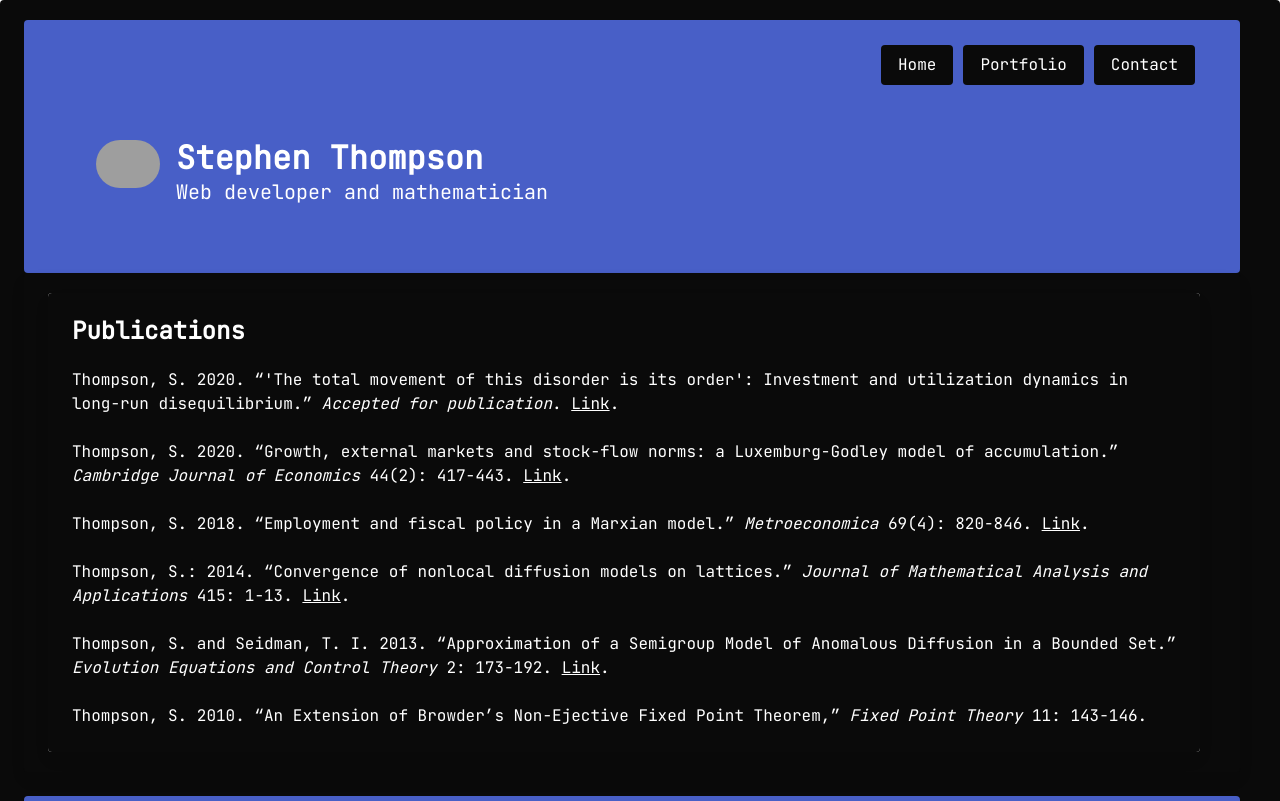
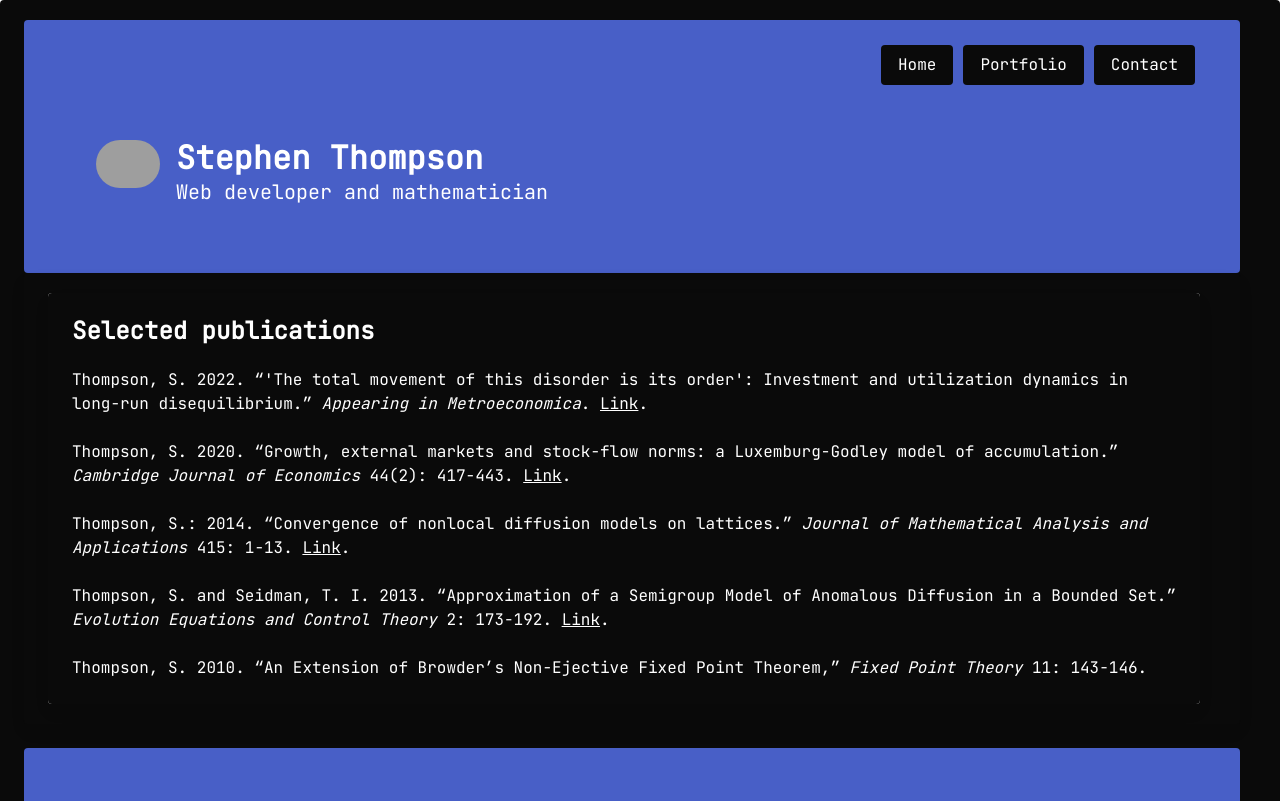
Before and after one commit to SThompsonChicago/my-site, a React (Create React App) app in the folder client/: page /publications in a window 1280 px wide. Shown: the top 801 px of the page. Built offline with nearby package versions, Linux system fonts and the light colour scheme; grey boxes are pictures that could not be loaded; a web font is replaced by a local one.

Commit message:
update Contact and Publications pages

```diff
--- a/client/src/components/pages/About.js
+++ b/client/src/components/pages/About.js
@@ -14,15 +14,16 @@ export default function About() {
                     <i>Short Bio</i>
                     <br/>
                     <br/>
-                        <p>I am a full-stack web developer living in Chicago, and currently completing the coding boot camp at Northwestern University. I also have a background in applied mathematics, with a particular focus in <a href="https://www.aimsciences.org/article/doi/10.3934/eect.2013.2.173">spatial epidemiology</a>, <a href="https://academic.oup.com/cje/article-abstract/44/2/417/5644063">mathematical economics</a> and <a href="https://www.sciencedirect.com/science/article/pii/S0022247X14000705">differential equations</a>. I love working with the back end of web applications and am excited to apply my coding skills, together with my background in mathematics, in the private sector after several years of teaching. For fun, I like to go on bike rides with my wife <a href="https://mcmansionhell.com/about">Kate</a>.</p>
+                        <p>I am a full-stack web developer living in Chicago, and a graduate of the coding boot camp at Northwestern University. I also have a background in applied mathematics, with a particular focus in <a href="https://www.aimsciences.org/article/doi/10.3934/eect.2013.2.173">spatial epidemiology</a>, <a href="https://academic.oup.com/cje/article-abstract/44/2/417/5644063">mathematical economics</a> and <a href="https://www.sciencedirect.com/science/article/pii/S0022247X14000705">differential equations</a>. I love working with the back end of web applications and am excited to apply my coding skills, together with my background in mathematics, in the private sector after several years of teaching. For fun, I like to go on bike rides with my wife <a href="https://mcmansionhell.com/about">Kate</a>.</p>
                     <i>Web Development Skills</i>
                     <br/>
                     <br/>
-                        <p>I am a full-stack web developer, comfortable with JavaScript, NodeJS, Express, MySQL, Handlebars, React and the MERN stack. </p>
+                        <p>I am a full-stack web developer, comfortable with the MERN stack, MVC design, JavaScript, Node, Express, React, MySQL, Handlebars, AJAX, Git, HTML, CSS, jQuery, MongoDB, NoSQL, Visual Studio, Bulma, Bootstrap, SQL and GraphQL.
+</p>
                     <i>Mathematics Background</i>
                     <br/>
                     <br/>
-                        <p>I have a strong background in differential equations, linear algebra, mathematical modeling and real analysis. I also have past experience in optimization, numerical analysis, numerical linear algebra and probability theory.</p>
+                        <p>I have a strong background in differential equations, linear algebra, mathematical modeling and real analysis. I also have past experience in optimization, numerical analysis, numerical linear algebra and probability theory, as well as coding in C and MATLAB.</p>
                     <i>Communication Skills</i>
                     <br/>
                     <br/>
--- a/client/src/components/pages/Contact.js
+++ b/client/src/components/pages/Contact.js
@@ -13,7 +13,7 @@ export default function Contact() {
 
 
                 <div className="content is-size-6-mobile">
-                    To get in touch, please <a href="mailto:s31@umbc.edu">email</a> me.
+                    To get in touch, please <a href="mailto:drsgthompson@gmail.com">email</a> me at drsgthompson@gmail.com.
                     </div>
 
                     <div className="content is-size-6-mobile">
--- a/client/src/components/pages/Publications.js
+++ b/client/src/components/pages/Publications.js
@@ -6,22 +6,22 @@ export default function Publications() {
         <div className="card">
             <div className="card-content notification is-black is-size-6-mobile">
             <p className="title is-4 is-size-6-mobile">
-                            Publications
+                            Selected publications
                         </p>
 
                         <p>
-                        Thompson, S. 2020. “'The total movement of this disorder is its order': Investment and utilization dynamics in long-run disequilibrium.” <i>Accepted for publication</i>. <a href="https://www.researchgate.net/publication/345629218_The_total_movement_of_this_disorder_is_its_order_Investment_and_utilization_dynamics_in_long-run_disequilibrium">Link</a>.
+                        Thompson, S. 2022. “'The total movement of this disorder is its order': Investment and utilization dynamics in long-run disequilibrium.” <i>Appearing in Metroeconomica</i>. <a href="https://onlinelibrary.wiley.com/doi/full/10.1111/meca.12377">Link</a>.
 </p>
 <br/>
 <p>
                         Thompson, S. 2020. “Growth, external markets and stock-flow norms: a Luxemburg-Godley model of accumulation.” <i>Cambridge Journal of Economics</i> 44(2): 417-443. <a href="https://academic.oup.com/cje/article/44/2/417/5644063?login=true">Link</a>.
 </p>
 <br/>
-<p>
+{/* <p>
                         Thompson, S. 2018. “Employment and fiscal policy in a Marxian model.” <i>Metroeconomica</i> 69(4): 820-846. <a href="https://onlinelibrary.wiley.com/doi/abs/10.1111/meca.12214">Link</a>.
 
 </p>
-<br/>
+<br/>*/}
 <p>
 Thompson, S.: 2014. “Convergence of nonlocal diffusion models on lattices.” <i>Journal of Mathematical Analysis and Applications</i> 415: 1-13. <a href="https://www.sciencedirect.com/science/article/pii/S0022247X14000705">Link</a>.
 
```
